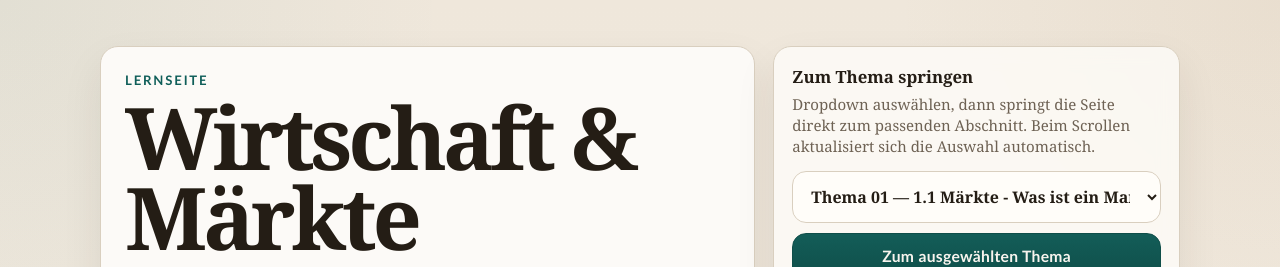
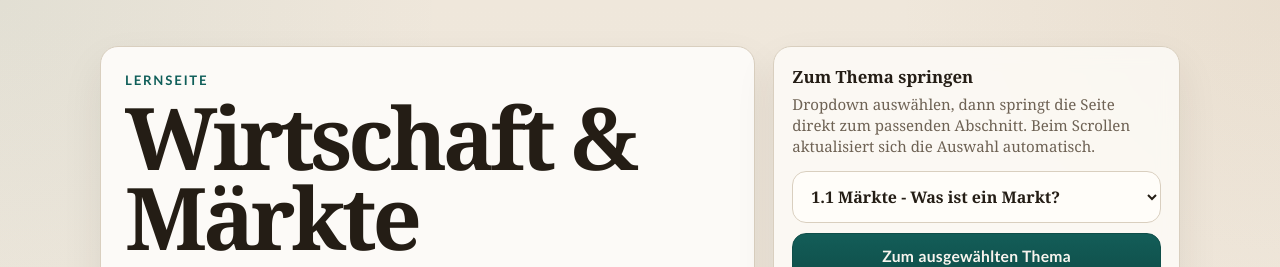
Before and after one commit to Maxi3011-ui/wirtschaft-maerkte-zusammenfassung, a plain HTML site: page index.html in a window 1280 px wide. Shown: the top 267 px of the page. Drawn offline with Linux system fonts and the light colour scheme.

Commit message:
Shorten dropdown topic labels

```diff
--- a/index.html
+++ b/index.html
@@ -333,8 +333,8 @@
     }
 
     function renderSelect() {
-      select.innerHTML = sections.map((section, index) => `
-        <option value="${section.id}">Thema ${String(index + 1).padStart(2, '0')} — ${escapeHtml(section.title)}</option>
+      select.innerHTML = sections.map((section) => `
+        <option value="${section.id}">${escapeHtml(section.title)}</option>
       `).join('');
     }
 
```
